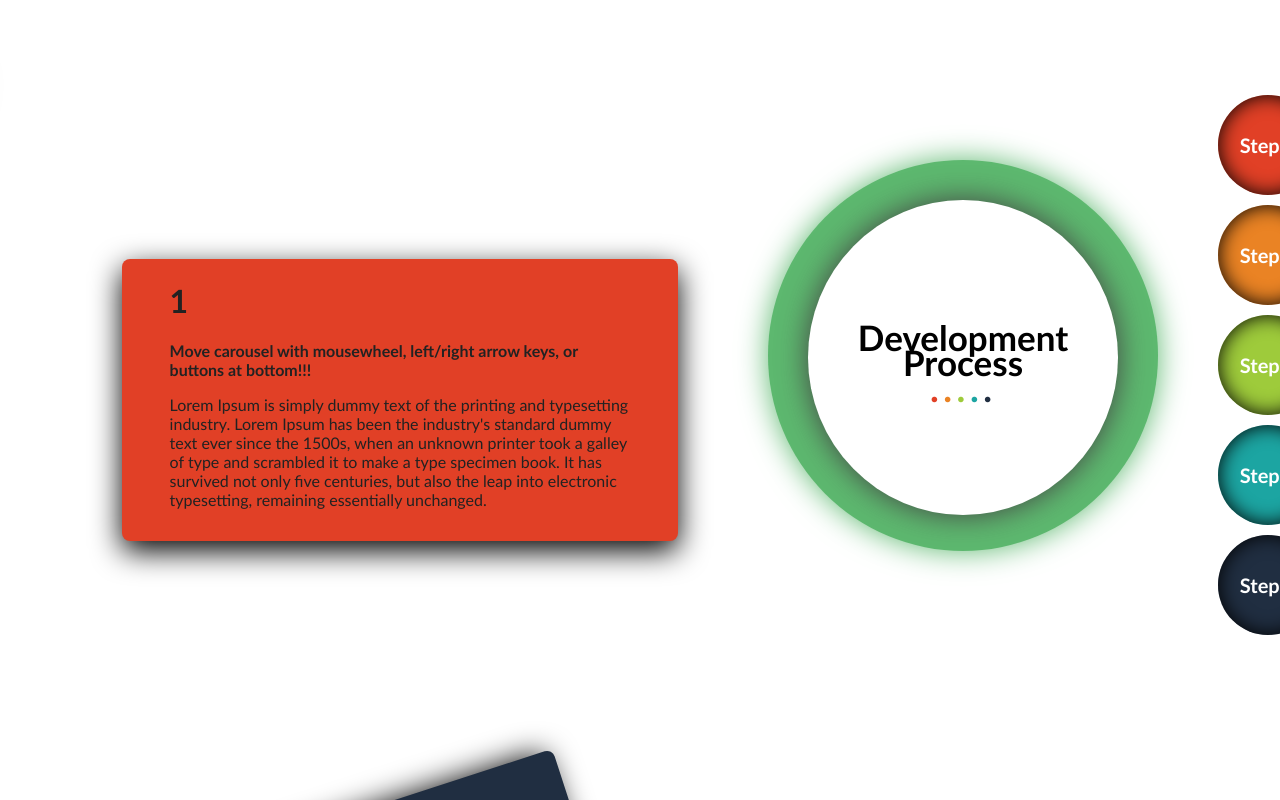
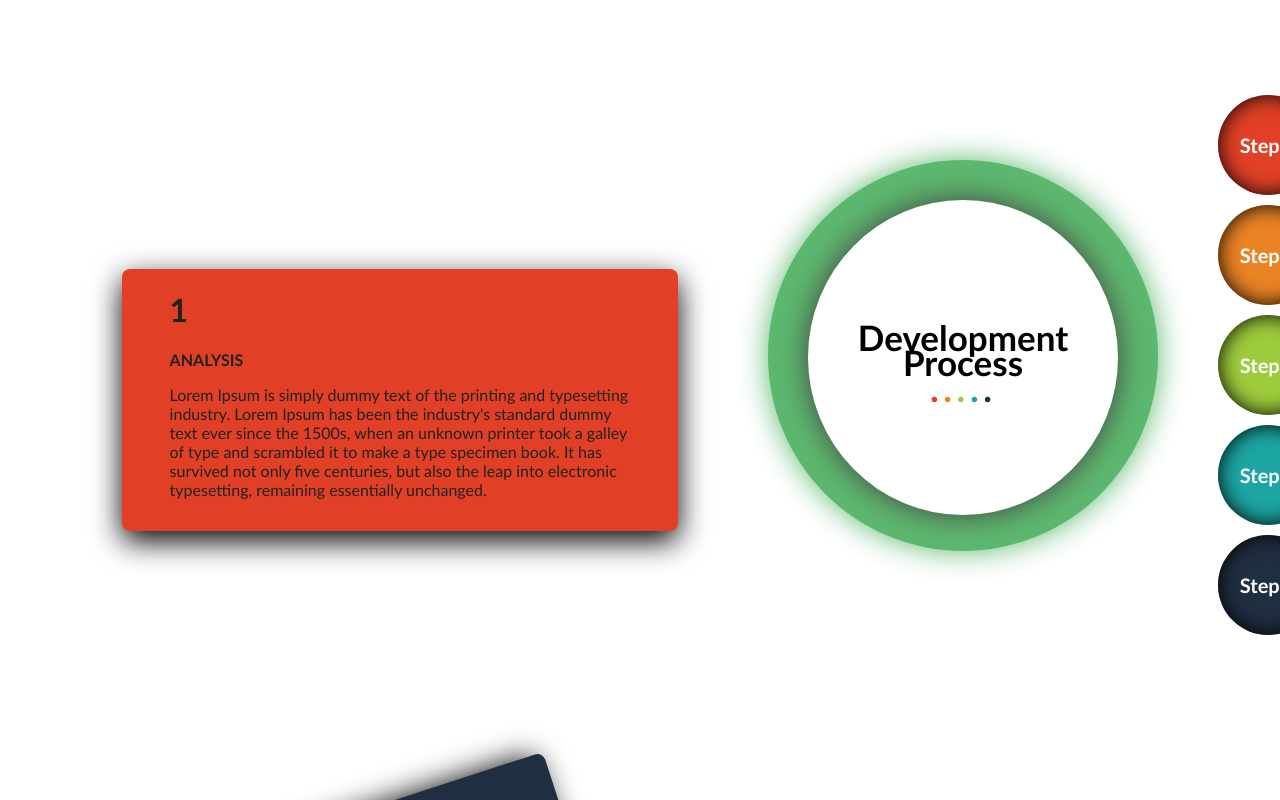
Before and after one commit to Shreyg-27/hack-innerve, a plain HTML site: page about.html in a window 1280 px wide. Shown: the top 800 px of the page. Drawn offline with Linux system fonts and the light colour scheme.

Commit message:
good night

```diff
--- a/about.html
+++ b/about.html
@@ -12,31 +12,31 @@
         <div class='caro_slide'>
             <div>
             <h1> 1 </h1>
-            <p>Move carousel with mousewheel, left/right arrow keys, or buttons at bottom!!!</p>
+            <p>ANALYSIS</p>
             Lorem Ipsum is simply dummy text of the printing and typesetting industry. Lorem Ipsum has been the industry's standard dummy text ever since the 1500s, when an unknown printer took a galley of type and scrambled it to make a type specimen book. It has survived not only five centuries, but also the leap into electronic typesetting, remaining essentially unchanged.</div>
         </div>
         <div class='caro_slide'>
             <div>
                 <h1> 5 </h1>
-                <p>Move carousel with mousewheel, left/right arrow keys, or buttons at bottom!!!</p>
+                <p>RECYCLYING/DISPOSAL</p>
                 Lorem Ipsum is simply dummy text of the printing and typesetting industry. Lorem Ipsum has been the industry's standard dummy text ever since the 1500s, when an unknown printer took a galley of type and scrambled it to make a type specimen book. It has survived not only five centuries, but also the leap into electronic typesetting, remaining essentially unchanged. </div>
             </div>
         <div class='caro_slide'>
         <div>
             <h1> 4 </h1>
-            <p>Move carousel with mousewheel, left/right arrow keys, or buttons at bottom!!!</p>
+            <p>RECOVERY</p>
             Lorem Ipsum is simply dummy text of the printing and typesetting industry. Lorem Ipsum has been the industry's standard dummy text ever since the 1500s, when an unknown printer took a galley of type and scrambled it to make a type specimen book. It has survived not only five centuries, but also the leap into electronic typesetting, remaining essentially unchanged. </div>
         </div>
         <div class='caro_slide'>
             <div>
             <h1> 3 </h1>
-            <p>Move carousel with mousewheel, left/right arrow keys, or buttons at bottom!!!</p>
+            <p>TRANSPORTATION</p>
             Lorem Ipsum is simply dummy text of the printing and typesetting industry. Lorem Ipsum has been the industry's standard dummy text ever since the 1500s, when an unknown printer took a galley of type and scrambled it to make a type specimen book. It has survived not only five centuries, but also the leap into electronic typesetting, remaining essentially unchanged.</div>
         </div>
         <div class='caro_slide'>
             <div>
             <h1> 2 </h1>
-            <p>Move carousel with mousewheel, left/right arrow keys, or buttons at bottom!!!</p>
+            <p>COLLECTION</p>
             Lorem Ipsum is simply dummy text of the printing and typesetting industry. Lorem Ipsum has been the industry's standard dummy text ever since the 1500s, when an unknown printer took a galley of type and scrambled it to make a type specimen book. It has survived not only five centuries, but also the leap into electronic typesetting, remaining essentially unchanged.</div>
             </div>
         </div>
```
Also changed, not shown: history.html (+1 -1 lines), index.html (+3 -2 lines).
